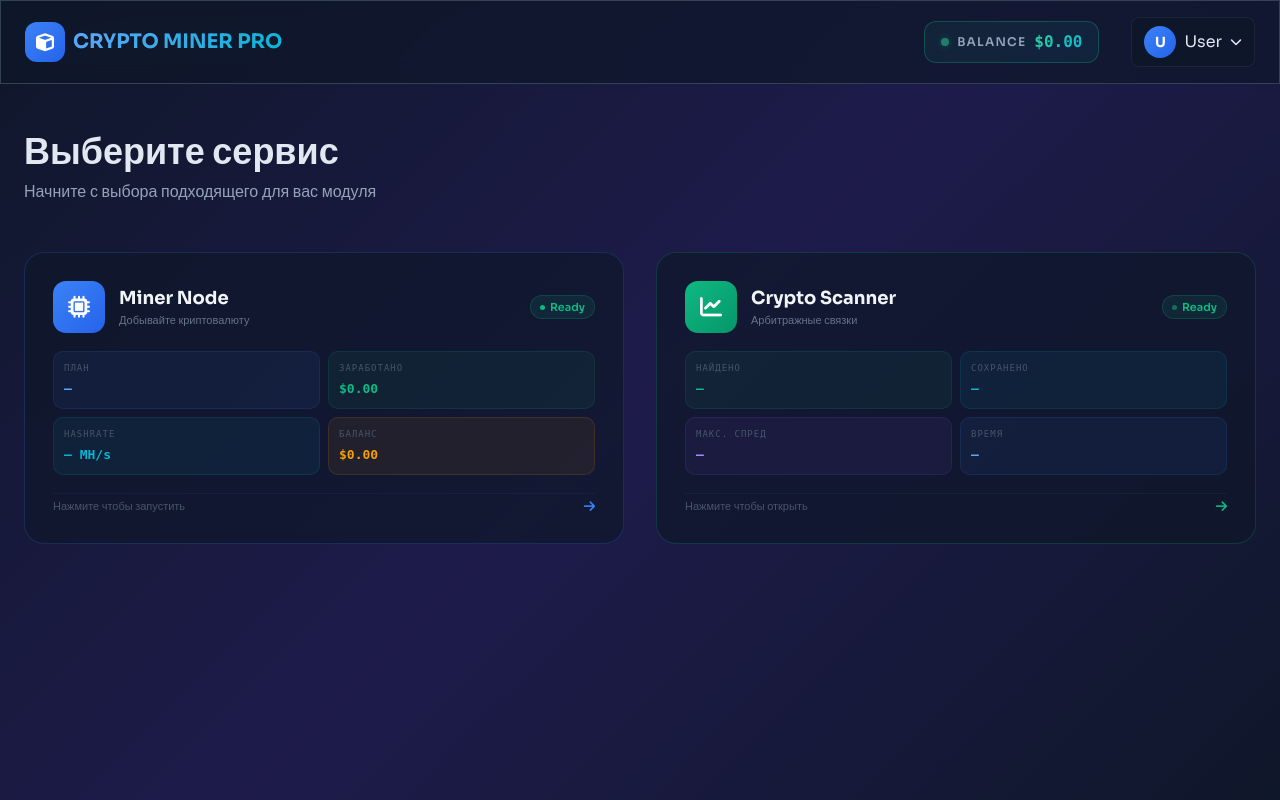
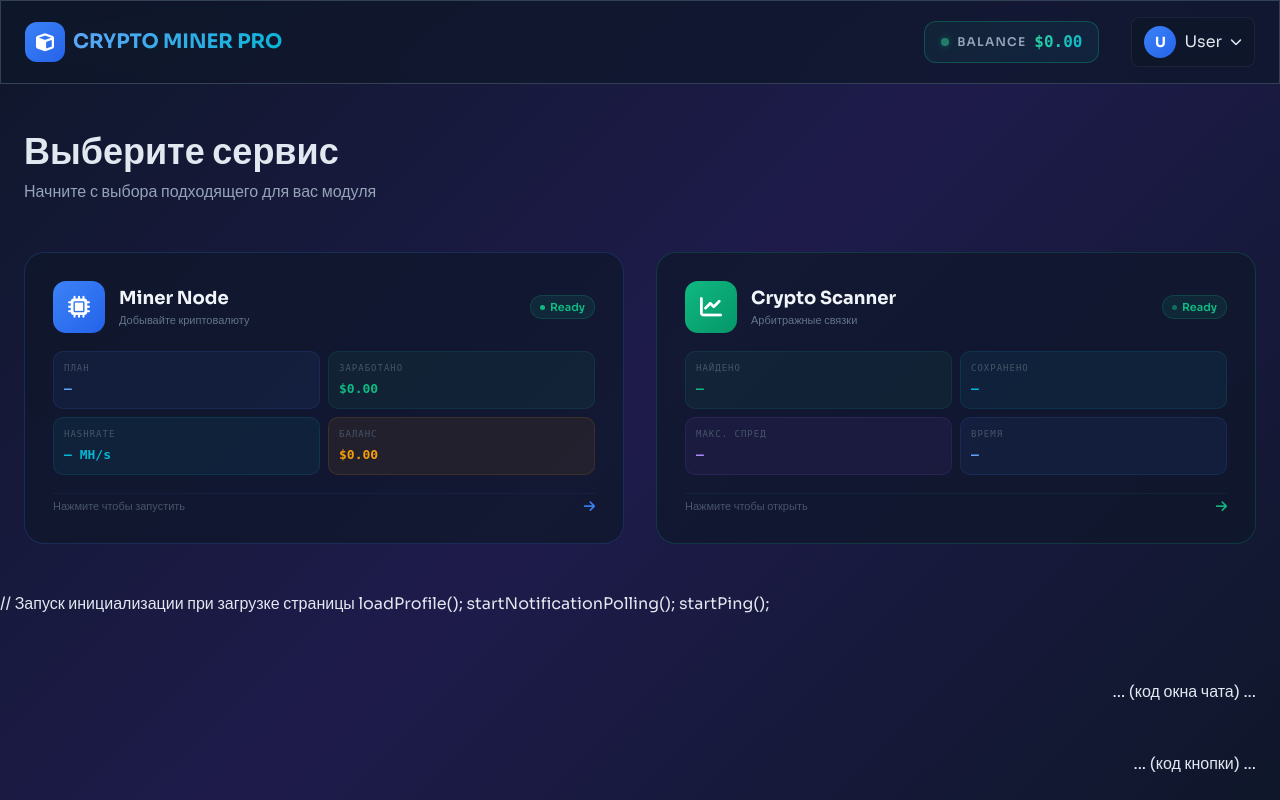
Before and after one commit to fakevseti-dev/miner, a Flask app: page /miner in a window 1280 px wide. Run offline with Flask 3, Linux system fonts and the light colour scheme; the visitor is signed in with stand-in values (Sample User, id 1); data comes from the database, SQL or seed files in the repository; some libraries are stand-ins or nearby versions.

Commit message:
Update miner_premium.html

```diff
--- a/templates/miner_premium.html
+++ b/templates/miner_premium.html
@@ -2226,5 +2226,26 @@ function scheduleWarnings() {
         startNotificationPolling();
         startPing();
     </script>
+    // Запуск инициализации при загрузке страницы
+        loadProfile();
+        startNotificationPolling();
+        startPing();
+    </script>
+
+    <div id="supportBtn" style="z-index: 999999;" class="fixed bottom-6 right-6 ...">
+        ... (код кнопки) ...
+    </div>
+
+    <div id="supportChat" style="z-index: 999999;" class="fixed bottom-24 right-6 ...">
+        ... (код окна чата) ...
+    </div>
+
+    <script>
+        function toggleSupport() {
+            ... (код функций чата) ...
+        }
+    </script>
+    </body>
+</html>
 </body>
 </html>
```
